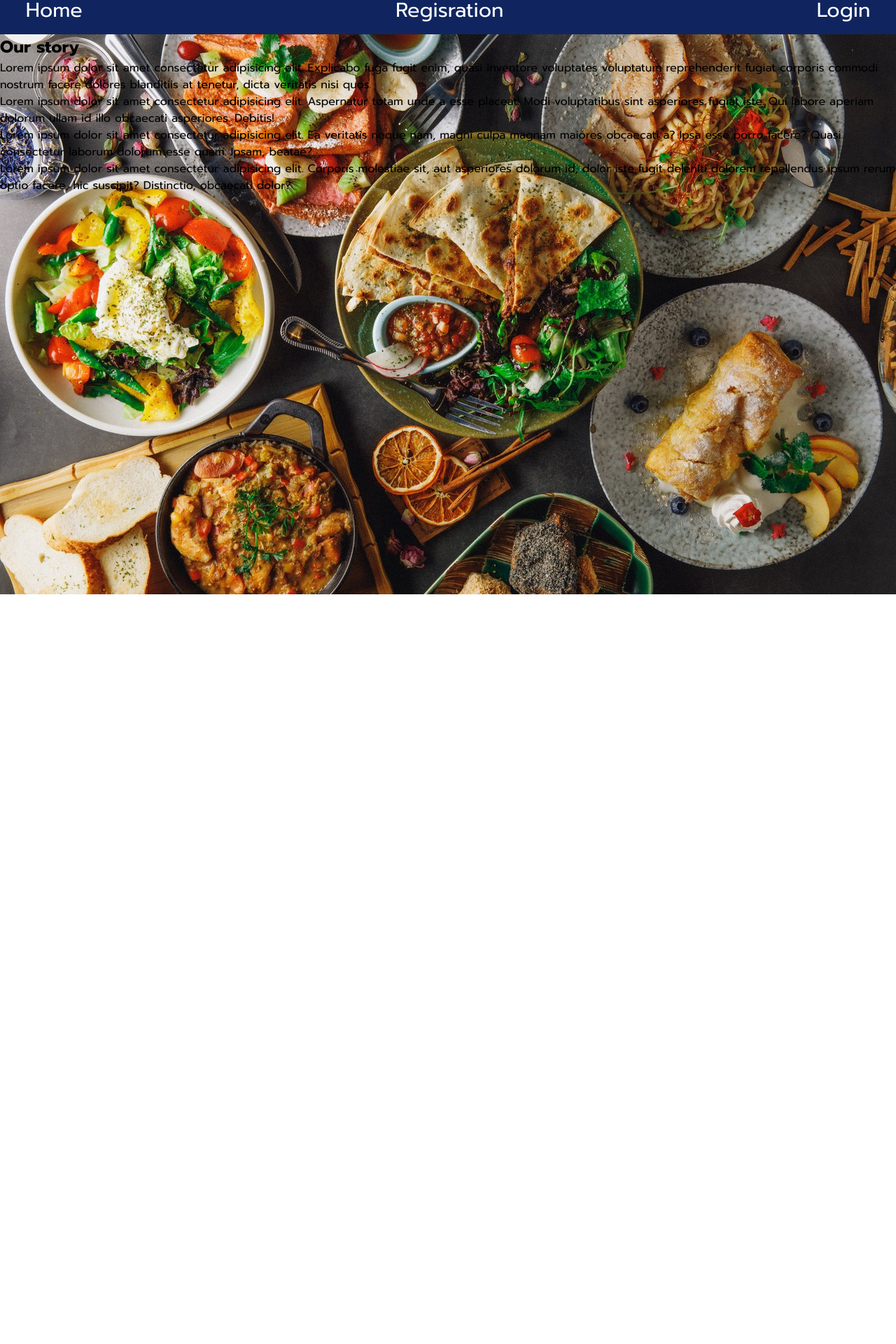
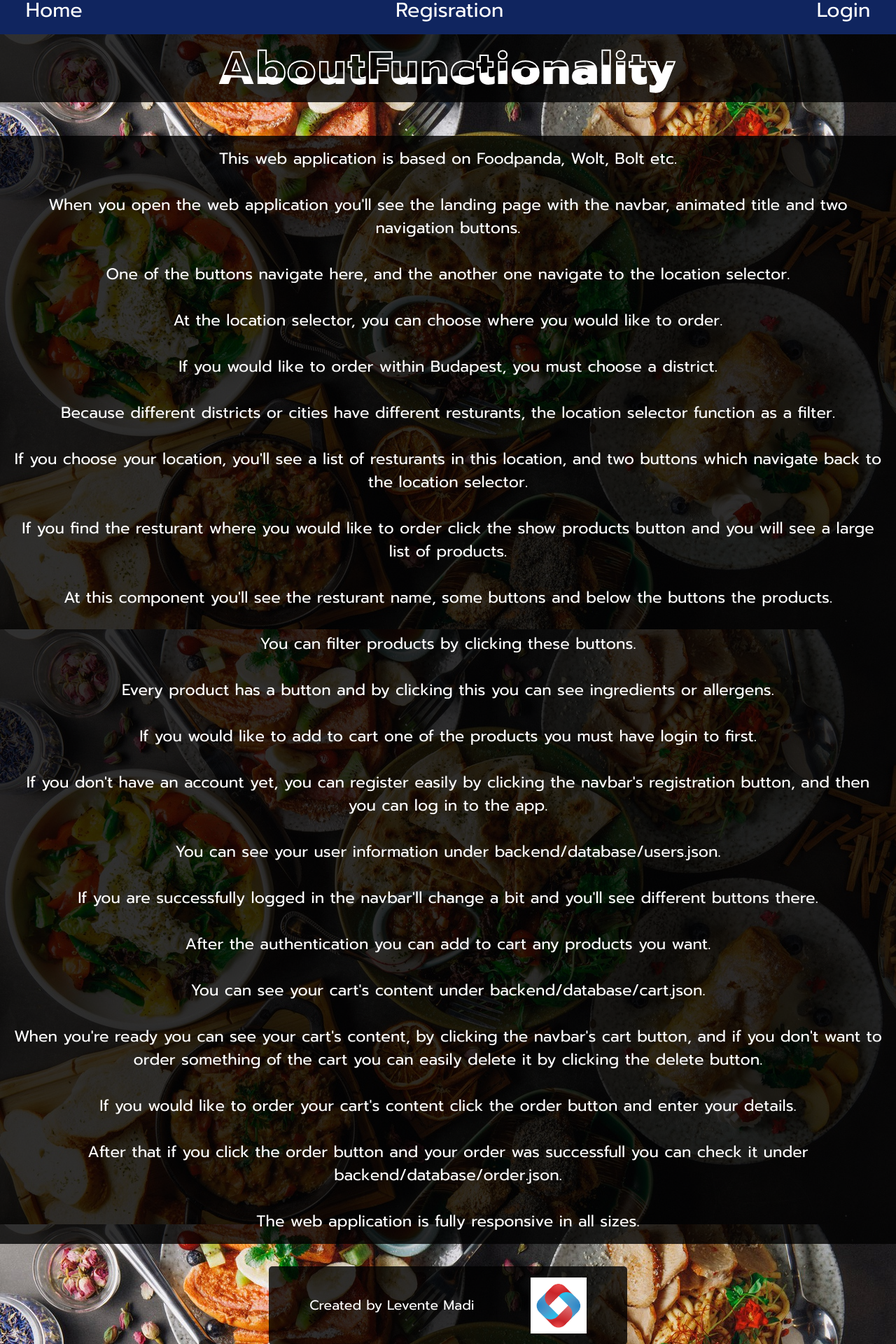
Before and after one commit to Levente26/foodwave, a React (Create React App) app in the folder frontend/: page /about in a window 1280 px wide. Shown: the part 20-1940 px from the top of the page at 70% size. Before the commit the page ends 869 px from the top, so only its background shows below. Built offline with nearby package versions, Linux system fonts and the light colour scheme.

Commit message:
about functionality

```diff
--- a/frontend/src/App.css
+++ b/frontend/src/App.css
@@ -111,9 +111,50 @@
 /* ------------------------------------------- ABOUT --------------------------------------------- */
 
 .about{
-    width: 100%;
+    overflow-x: hidden;
     background-image: url('./images/bg.jpg');
     min-height: 100vh;
+}
+
+.paragraphs{
+    margin-top: 3rem;
+    background-color: rgba(0, 0, 0, 0.8);
+    color: white;
+    font-size: 1.4rem;
+    padding: 1rem;
+    text-align: center;
+}
+
+.footer{
+    background-color: rgba(0, 0, 0, 0.8);
+    color: white;
+    border-radius: 5px;
+    font-size: 1.2rem;
+    margin-top: 2rem;
+    padding: 1rem;
+    display: flex;
+    justify-content: center;
+    align-items: center;
+    gap: 5rem;
+    width: 40%;
+    margin-left: auto;
+    margin-right: auto;
+}
+
+.codecool{
+    width: 5rem;
+    height: 5rem;
+}
+
+@media screen and (max-width: 800px){
+    .footer{
+        width: 60%;
+    }
+}
+@media screen and (max-width: 550px){
+    .footer{
+        width: 100%;
+    }
 }
 
 /* ---------------------------------------- LOCATION SELECTOR ----------------------------------------- */
@@ -716,7 +757,7 @@ input{
 
 /* -------------------------------------- TITLE ANIMATION ------------------------------------ */
 
-.content, .content-2, .content-3, .content-4, .content-5 {
+.content, .content-2, .content-3, .content-4, .content-5, .content-6 {
     position: relative;
     z-index: 200;
 }
@@ -765,6 +806,12 @@ input{
     text-align: center;
 }
 
+.content-6 h1{
+    color: rgb(255, 255, 255);
+    font-size: 4rem;
+    letter-spacing: 0.2rem;
+}
+
 .content h1:nth-child(1) {
     color: transparent;
     -webkit-text-stroke: 2px #ffffff;
@@ -800,6 +847,14 @@ input{
     transform: translate(-50%,0);
 }
 
+.content-6 h1:nth-child(1) {
+    color: transparent;
+    -webkit-text-stroke: 2px rgb(255, 255, 255);
+    position: absolute;
+    left: 50%;
+    transform: translate(-50%,0);
+}
+
 .content h1:nth-child(2) {
     color: #ffffff;
     animation: animate 4s ease-in-out infinite;
@@ -821,6 +876,11 @@ input{
 }
 
 .content-5 h1:nth-child(2) {
+    color: rgb(255, 255, 255);
+    animation: animate 4s ease-in-out infinite;
+}
+
+.content-6 h1:nth-child(2) {
     color: rgb(255, 255, 255);
     animation: animate 4s ease-in-out infinite;
 }
@@ -873,6 +933,9 @@ input{
     .content-2 h1{
         font-size: 3rem;
     }
+    .content-6 h1{
+        font-size: 2.5rem;
+    }
 }
 
 @media screen and (max-width:650px) {
@@ -912,6 +975,9 @@ input{
     .content-3 h1{
         font-size: 2rem;
     }
+    .content-6 h1{
+        font-size: 2rem;
+    }
 }
 
 @media screen and (max-width:410px) {
@@ -925,6 +991,12 @@ input{
 
 @media screen and (max-width:400px) {
     .content-2 h1{
+        font-size: 1.5rem;
+    }
+}
+
+@media screen and (max-width:370px) {
+    .content-6 h1{
         font-size: 1.5rem;
     }
 }
--- a/frontend/src/Components/About.jsx
+++ b/frontend/src/Components/About.jsx
@@ -1,13 +1,62 @@
-
+import Codecool from '../images/codecool.png'
 
 const About = () => {
     return(
         <div className="about">
-            <h2>Our story</h2>
-            <p>Lorem ipsum dolor sit amet consectetur adipisicing elit. Explicabo fuga fugit enim, quasi inventore voluptates voluptatum reprehenderit fugiat corporis commodi nostrum facere dolores blanditiis at tenetur, dicta veritatis nisi quos.</p>
-            <p>Lorem ipsum dolor sit amet consectetur adipisicing elit. Aspernatur totam unde a esse placeat! Modi voluptatibus sint asperiores fugiat iste. Qui labore aperiam dolorum ullam id illo obcaecati asperiores. Debitis!</p>
-            <p>Lorem ipsum dolor sit amet consectetur adipisicing elit. Ea veritatis neque nam, magni culpa magnam maiores obcaecati a? Ipsa esse porro facere? Quasi consectetur laborum dolorum esse quam. Ipsam, beatae?</p>
-            <p>Lorem ipsum dolor sit amet consectetur adipisicing elit. Corporis molestiae sit, aut asperiores dolorum id, dolor iste fugit deleniti dolorem repellendus ipsum rerum optio facere, hic suscipit? Distinctio, obcaecati dolor?</p>
+            <div className="wrapper">
+                <div className="content-6">
+                        <h1>AboutFunctionality</h1>
+                        <h1>AboutFunctionality</h1>
+                </div>
+            </div>
+            <div className="paragraphs">
+                <p>This web application is based on Foodpanda, Wolt, Bolt etc.</p>
+                <br />
+                <p>When you open the web application you'll see the landing page with the navbar, animated title and two navigation buttons.</p>
+                <br />
+                <p>One of the buttons navigate here, and the another one navigate to the location selector.</p>
+                <br />
+                <p>At the location selector, you can choose where you would like to order.</p>
+                <br />
+                <p>If you would like to order within Budapest, you must choose a district.</p>
+                <br />
+                <p>Because different districts or cities have different resturants, the location selector function as a filter.</p>
+                <br />
+                <p>If you choose your location, you'll see a list of resturants in this location, and two buttons which navigate back to the location selector.</p>
+                <br />
+                <p>If you find the resturant where you would like to order click the show products button and you will see a large list of products.</p>
+                <br />
+                <p>At this component you'll see the resturant name, some buttons and below the buttons the products.</p>
+                <br />
+                <p>You can filter products by clicking these buttons.</p>
+                <br />
+                <p>Every product has a button and by clicking this you can see ingredients or allergens.</p>
+                <br />
+                <p>If you would like to add to cart one of the products you must have login to first.</p>
+                <br />
+                <p>If you don't have an account yet, you can register easily by clicking the navbar's registration button, and then you can log in to the app.</p>
+                <br />
+                <p>You can see your user information under backend/database/users.json.</p>
+                <br />
+                <p>If you are successfully logged in the navbar'll change a bit and you'll see different buttons there.</p>
+                <br />
+                <p>After the authentication you can add to cart any products you want.</p>
+                <br />
+                <p>You can see your cart's content under backend/database/cart.json.</p>
+                <br />
+                <p>When you're ready you can see your cart's content, by clicking the navbar's cart button, and if you don't want to order something of the cart you can easily delete it by clicking the delete button.</p>
+                <br />
+                <p>If you would like to order your cart's content click the order button and enter your details.</p>
+                <br />
+                <p>After that if you click the order button and your order was successfull you can check it under backend/database/order.json.</p>
+                <br />
+                <p>The web application is fully responsive in all sizes.</p>
+            </div>
+            <div className="footer">
+                <p>Created by Levente Madi</p>
+                <img className='codecool' src={Codecool} alt='' />
+            </div>
+
         </div>
     )
 }
--- a/frontend/src/Components/Order.jsx
+++ b/frontend/src/Components/Order.jsx
@@ -14,7 +14,6 @@ const Order = ( { username } ) => {
     const [errMessage, setErrMessage] = useState(null)
     const navigate = useNavigate()
 
-    console.log(purchaseItems)
     useEffect(() => {
         const getPurchaseItems = async () => {
             try {
```
Also changed, not shown: frontend/src/images/codecool.png (added).
